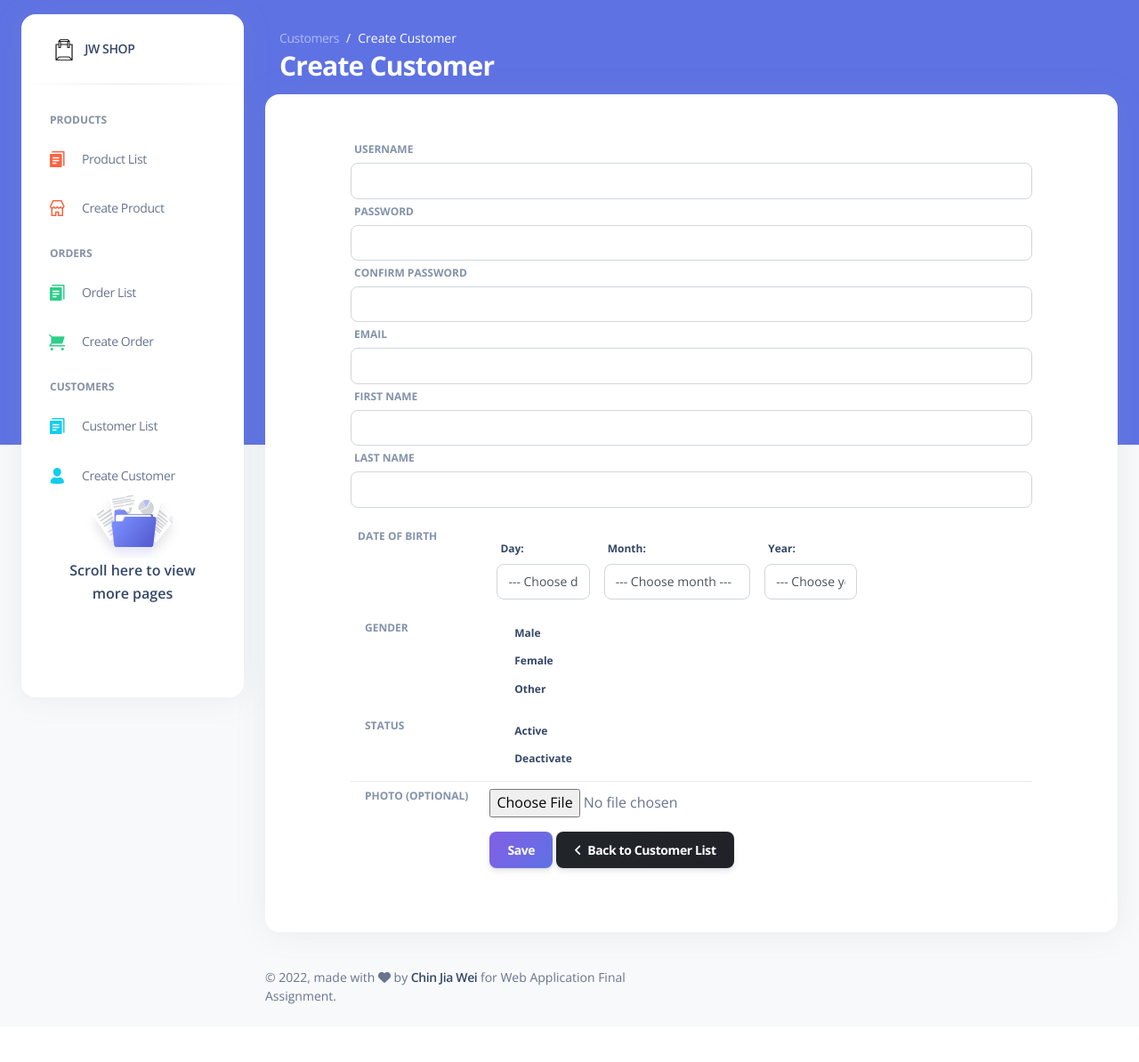
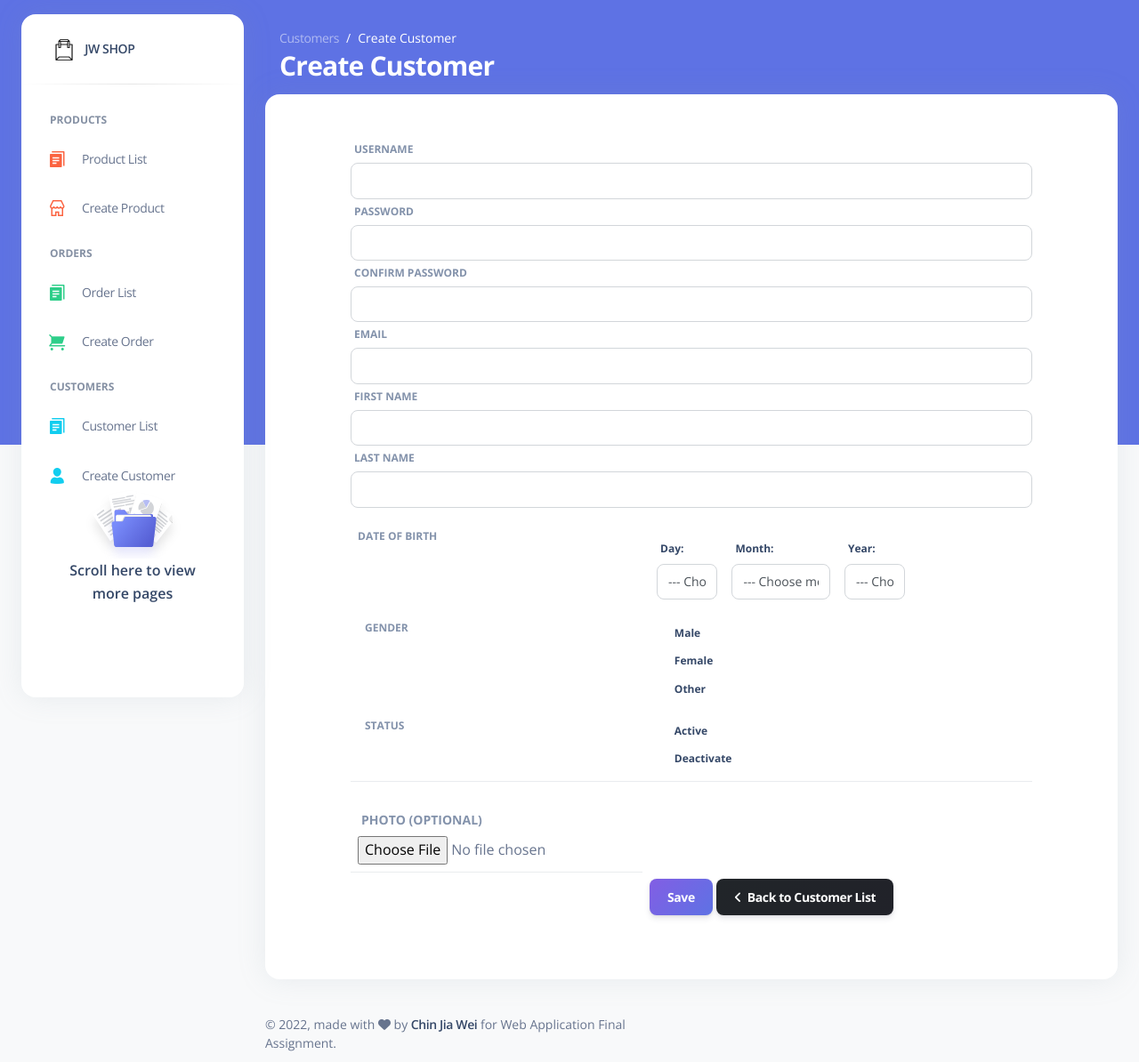
Before and after one commit to jiawei0321/webapp_finalwithbootstrap, a PHP site: page /customer_create.php in a window 1280 px wide. Shown: the top 1194 px of the page at 89% size. Before the commit the page ends 1129 px from the top, so only its background shows below. Run offline with PHP 8.4, Linux system fonts and the light colour scheme; a user stored in the database is signed in; some libraries are stand-ins or nearby versions.

Commit message:
customer_rsponsive

```diff
--- a/project/customer_create.php
+++ b/project/customer_create.php
@@ -361,9 +361,14 @@ session_start();
                                 </td>
                             </tr>
                             <tr>
-                                <td style="border: none" class="text-end text-uppercase text-secondary text-xs font-weight-bolder px-3 col-1">Photo (optional)</td>
+                                <td>
+                                    <label style="border: none" class="text-end text-uppercase text-secondary text-sm font-weight-bolder pt-4">Photo (optional)</label>
+                                    <br>
+                                    <input type="file" name="cust_image" />
+                                </td>
+                                <!--<td style="border: none" class="text-end text-uppercase text-secondary text-xs font-weight-bolder px-3 col-1">Photo (optional)</td>
                                 <td style="border: none"><input type="file" name="cust_image" />
-                                </td>
+                                </td>-->
                             </tr>
                             <tr>
                                 <td></td>
--- a/project/order_create.php
+++ b/project/order_create.php
@@ -148,7 +148,7 @@ session_start();
                     <table class='table table-hover table-responsive'>
                         <tbody>
                             <tr>
-                                <div class="<d-flex flex-row mb-3">
+                               <!-- <div class="<d-flex flex-row mb-3">-->
 
                                     <td style="border: none" class="btn-group w-100">
                                         <div class="w-85 p-2">
```
